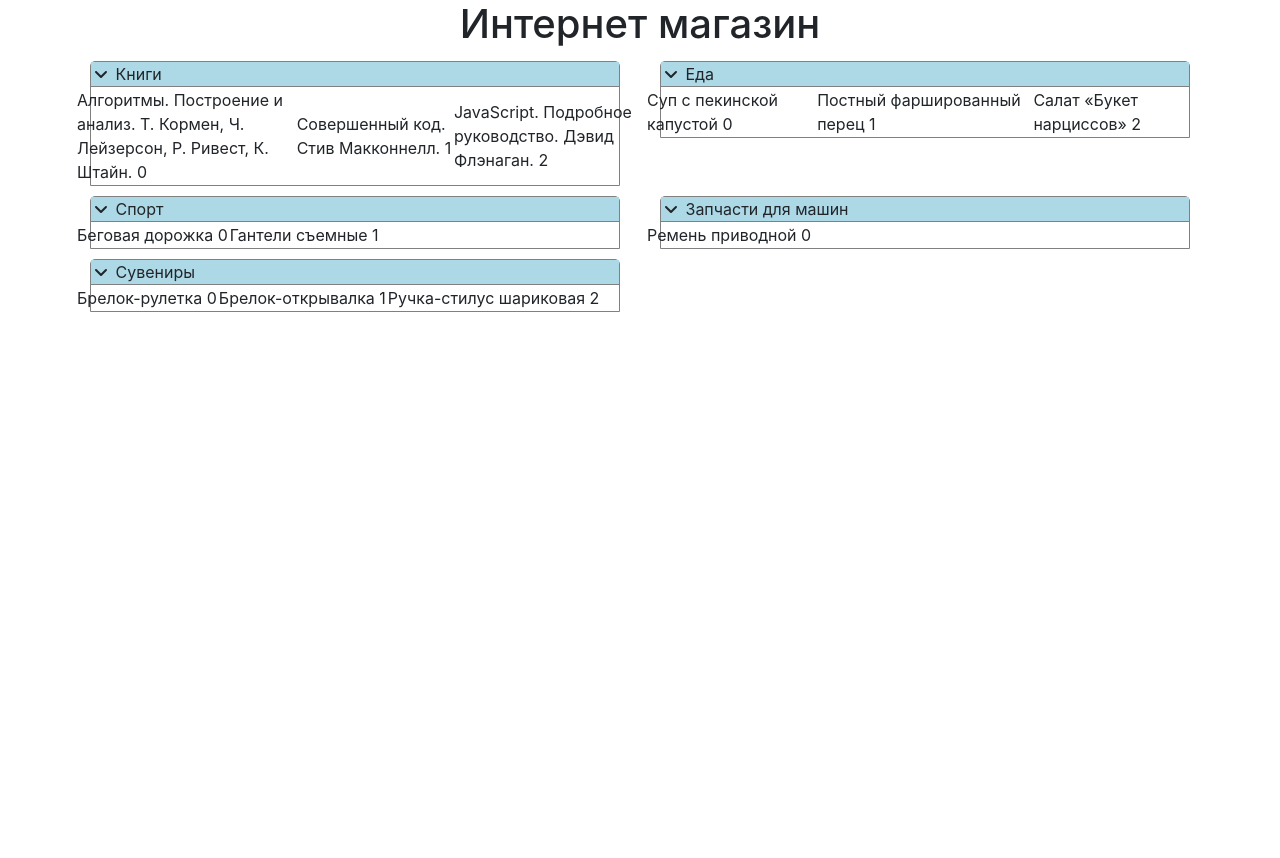
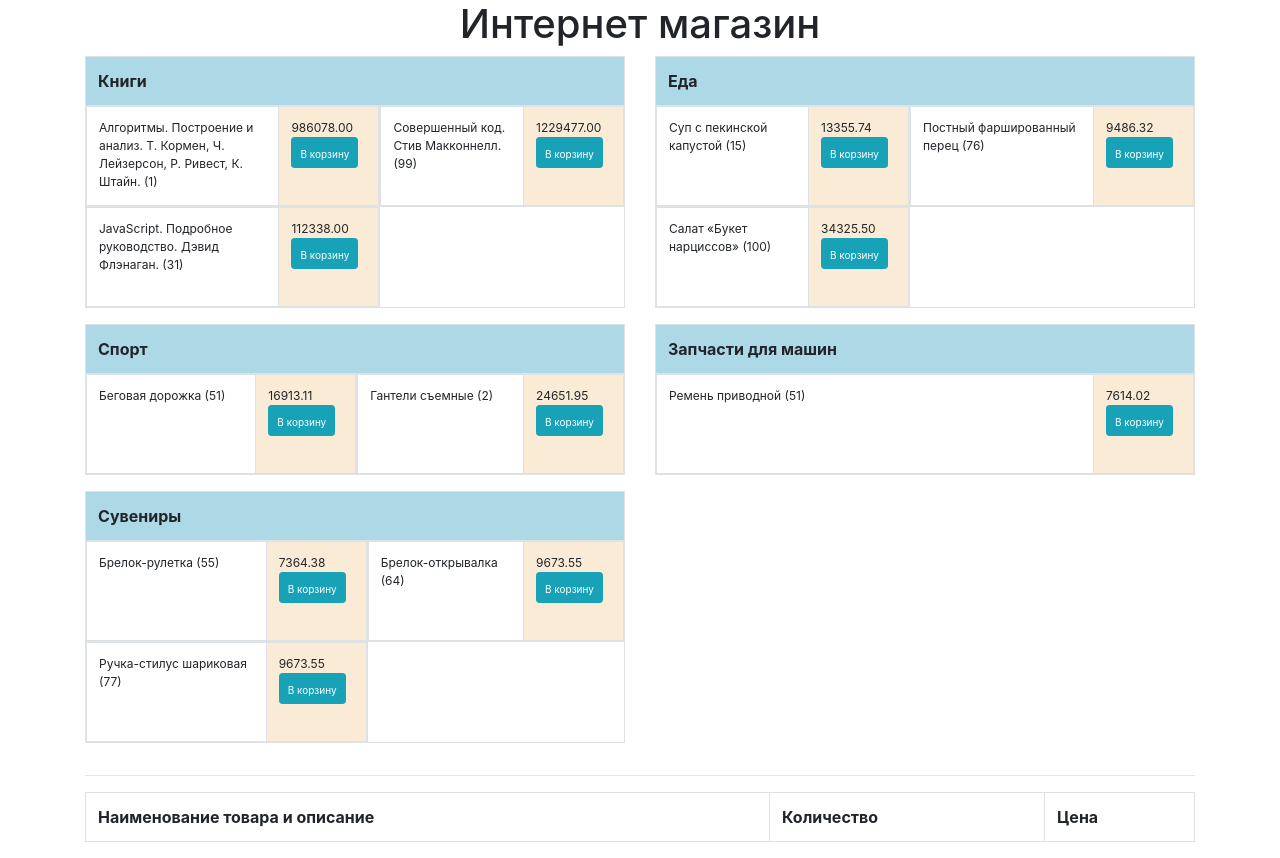
Before and after one commit to otpixto/vue-shop, a Vue app: page / in a window 1280 px wide. Before the commit the page ends 800 px from the top, so only its background shows below. Built offline with nearby package versions, Linux system fonts and the light colour scheme.

Commit message:
add store 3

```diff
--- a/src/components/ProductList.vue
+++ b/src/components/ProductList.vue
@@ -3,40 +3,74 @@
   <h1 class="align-self-center">Интернет магазин</h1>
 
   <div class="row">
-    <div class="col-md-6" v-for="category in store.getters.categoriesWithGoods" :key="category">
-      <div class="category-block">
-        <div class="category-block-header">
-          <a class="category-block-button">
-            <font-awesome-icon icon="angle-down"/>
-          </a>
-          {{ category.categoryName }}
-        </div>
-
-        <div class="row">
-          <table>
-            <tr>
-              <td v-for="(good, index) in category.categoryGoods" :key="good">
-                {{ good.name }} {{ index }}
-
-              </td>
-
-            </tr>
-          </table>
-        </div>
-
-      </div>
+    <div class="col-md-6" v-for="(category, categoryIndex) in store.getters.categoriesWithGoods" :key="category">
+      <table class="table table-bordered table-hover">
+        <tr class="category-block-header">
+          <th colspan="2">
+            {{ category.categoryName }}
+          </th>
+        </tr>
+        <tr v-for="(i, index) in Math.ceil(category.categoryGoods.length/2)" :key="index">
+          <td class="good-cell">
+            <table class="good-table">
+              <tr>
+                <td>{{ category.categoryGoods[index * 2].name }} ({{ category.categoryGoods[index * 2].leftover }})</td>
+                <td class="price-block">
+                  {{ (category.categoryGoods[index * 2].price * store.getters.exchangeRate).toFixed(2) }}
+                  <button @click="addToCart(categoryIndex, index * 2);" class="btn btn-sm btn-info">
+                    <span class="cart-text">В корзину</span>
+                  </button>
+                </td>
+              </tr>
+            </table>
+          </td>
+          <td class="good-cell" v-if="index * 2 + 1 < category.categoryGoods.length">
+            <table class="good-table">
+              <tr>
+                <td>{{ category.categoryGoods[index * 2 + 1].name }} ({{ category.categoryGoods[index * 2 + 1].leftover }})</td>
+                <td class="price-block">
+                  {{ (category.categoryGoods[index * 2 + 1].price * store.getters.exchangeRate).toFixed(2) }}
+                  <button @click="addToCart(categoryIndex, index * 2 + 1);" class="btn btn-sm btn-info">
+                    <span class="cart-text">В корзину</span>
+                  </button>
+                </td>
+              </tr>
+            </table>
+          </td>
+        </tr>
+      </table>
     </div>
   </div>
+
+  <hr>
+
+  <table class="table table-bordered table-hover" :class="[{tableSuccess: store.getters.exchangeRate >= store.getters.previousExchangeRate}]">
+    <tr>
+      <th>Наименование товара и описание</th>
+      <th>Количество</th>
+      <th>Цена</th>
+    </tr>
+    <tr v-for="cartItem in store.getters.cartItems" :key="cartItem">
+      <td>
+        {{ cartItem.name }}
+      </td>
+      <td>
+        {{ cartItem.count }}
+      </td>
+      <td>
+        {{ (cartItem.price * store.getters.exchangeRate).toFixed(2) }}
+      </td>
+    </tr>
+  </table>
+
 </template>
 
 <script setup>
 import {createStore} from 'vuex';
 import Axios from 'axios';
-import {library} from "@fortawesome/fontawesome-svg-core";
-import {faAngleDown, faAngleUp} from "@fortawesome/free-solid-svg-icons";
 
-library.add(faAngleDown);
-library.add(faAngleUp);
+const minExchangeRate = 20;
+const maxExchangeRate = 80;
 
 // Create a new store instance.
 const store = createStore({
@@ -45,9 +79,18 @@ const store = createStore({
       data: [],
       names: {},
       categoriesWithGoods: [],
+      exchangeRate: 0,
+      previousExchangeRate: 0,
+      cartItems: [],
     }
   },
   getters: {
+    exchangeRate: state => {
+      return state.exchangeRate;
+    },
+    previousExchangeRate: state => {
+      return state.previousExchangeRate;
+    },
     categoriesWithGoods: state => {
       let returnData = [];
       let namesValue = state.names;
@@ -75,7 +118,7 @@ const store = createStore({
 
                 categoryGoods.push({
                   id: numericGoodId,
-                  price: item['C'],
+                  price: (item['C'] * state.exchangeRate).toFixed(2),
                   name: nameItem['N'],
                   leftover: item['P'],
                 });
@@ -97,6 +140,9 @@ const store = createStore({
 
       return returnData;
     },
+    cartItems: state => {
+      return state.cartItems
+    }
   },
   mutations: {
     setData(state, data) {
@@ -104,6 +150,34 @@ const store = createStore({
     },
     setNames(state, data) {
       state.names = data;
+    },
+    setExchangeRate(state, data) {
+      state.exchangeRate = data;
+    },
+    setPreviousExchangeRate(state, data) {
+      state.previousExchangeRate = data;
+    },
+    addToCart(state, data) {
+      let cart = state.cartItems.find((item) => {
+        return item.id === data.id;
+      });
+
+      let cartItem = {
+        id: data.id,
+        price: data.price,
+        name: data.name,
+        count: 1
+      }
+
+      if (typeof cart === 'undefined') {
+        state.cartItems.push(cartItem);
+      } else {
+        state.cartItems.forEach((item, i) => {
+          if(item.id === data.id) {
+            state.cartItems[i].count++;
+          }
+        })
+      }
     }
   },
   actions: {
@@ -115,20 +189,27 @@ const store = createStore({
       let {data} = await Axios.get("/json/names.json");
       context.commit('setNames', data);
     },
+    getExchangeRate: (context) => {
+      context.commit('setPreviousExchangeRate', context.getters.exchangeRate);
+
+      let r = Math.random()*(maxExchangeRate-minExchangeRate) + minExchangeRate;
+      let data = Math.floor(r);
+
+      context.commit('setExchangeRate', data);
+    },
   },
 })
 
+store.dispatch('getExchangeRate');
 store.dispatch('getData');
 store.dispatch('getNames');
+
+function addToCart(categoryIndex, goodIndex) {
+  store.commit('addToCart', store.getters.categoriesWithGoods[categoryIndex].categoryGoods[goodIndex]);
+}
 </script>
 
 <style scoped>
-
-.category-block {
-  margin: 5px;
-  border: 1px solid gray;
-  border-radius: 5px 5px 0 0;
-}
 
 h1 {
   text-align: center;
@@ -136,17 +217,24 @@ h1 {
 
 .category-block-header {
   background-color: lightblue;
-  border-bottom: 1px solid gray;
 }
 
-.category-block-button {
-  margin: 8px 3px;
+.price-block {
+  background-color: antiquewhite;
+  width: 100px;
 }
 
-.good-wrapper {
-  margin: 0;
+.good-cell {
   padding: 0;
-  border-right: 1px solid gray;
-  border-bottom: 1px solid gray;
+  font-size: 12px;
+}
+
+.good-table {
+  width: 100%;
+  height: 100px;
+}
+
+.cart-text {
+  font-size: 10px;
 }
 </style>
--- a/src/main.js
+++ b/src/main.js
@@ -1,9 +1,7 @@
 import 'bootstrap/dist/css/bootstrap.min.css'
 import { createApp } from 'vue'
 import App from './components/App.vue'
-import { FontAwesomeIcon } from "@fortawesome/vue-fontawesome";
 
 
-createApp(App).
-component("font-awesome-icon", FontAwesomeIcon)
+createApp(App)
     .mount('#app')
```
